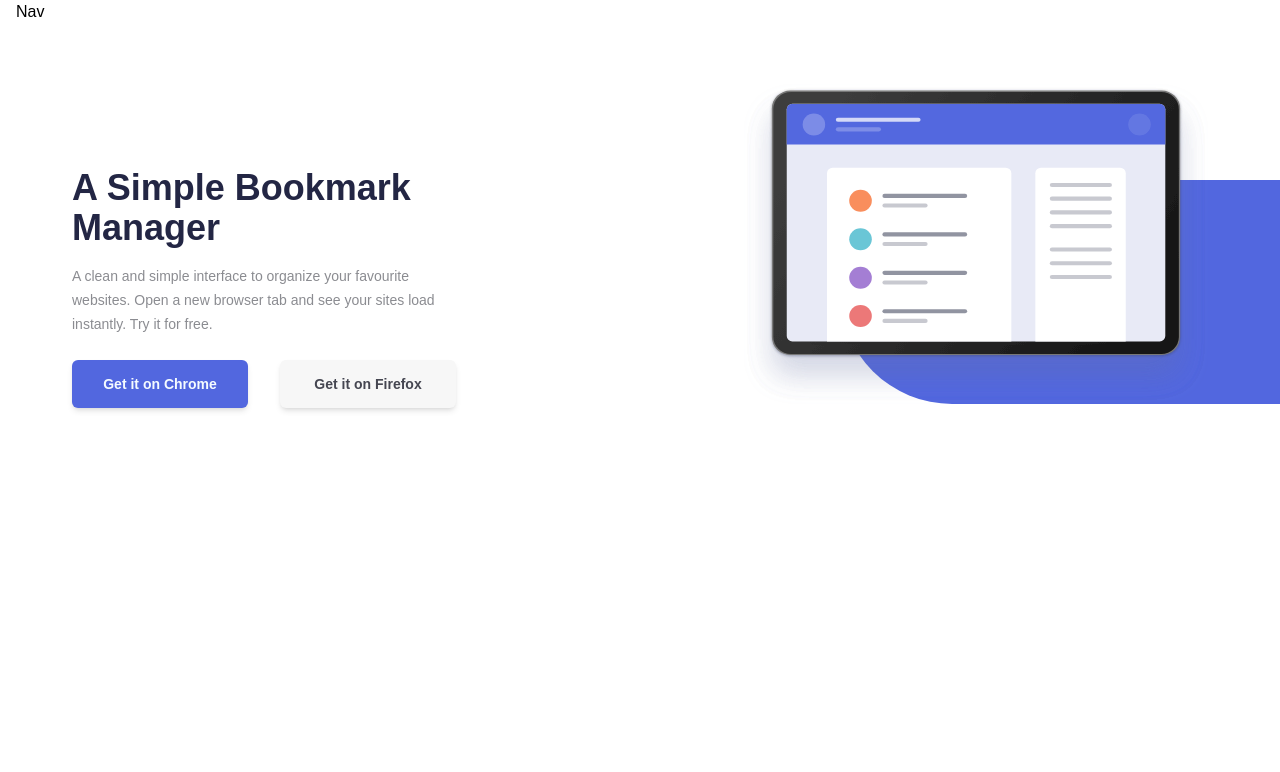
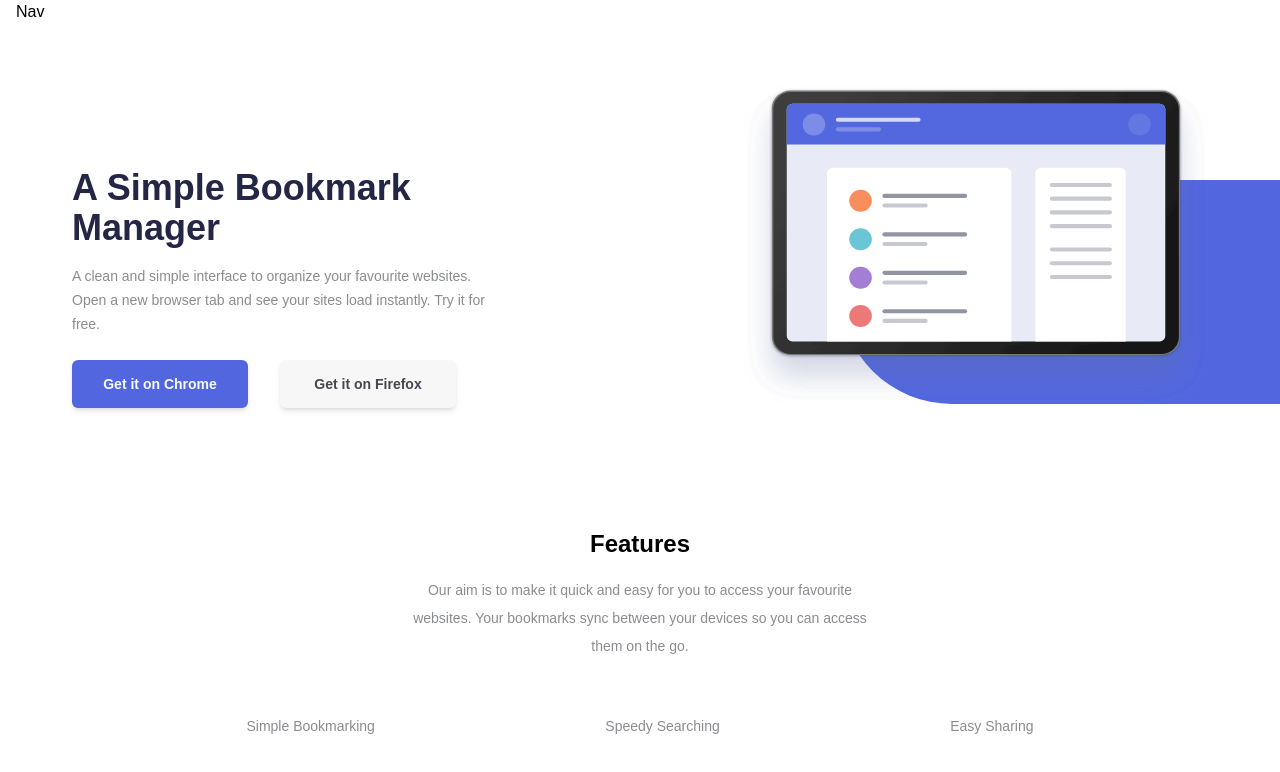
Before and after one commit to ForJessicaSake/Bookmark-Landing-Page, a React (Create React App) app: page / in a window 1280 px wide. Shown: the top 772 px of the page. Built offline with nearby package versions, Linux system fonts and the light colour scheme.

Commit message:
feat:completed the user interface for the feature section

```diff
--- a/src/App.tsx
+++ b/src/App.tsx
@@ -1,3 +1,4 @@
+import Features from "./Components/Features";
 import Hero from "./Components/Hero";
 import Navbar from "./Components/Navbar";
 
@@ -7,6 +8,7 @@ function App() {
       <header className="App-header overflow-x-hidden font-font px-4">
      <Navbar/>
      <Hero/>
+     <Features/>
       </header>
     </div>
   );
--- /dev/null
+++ b/src/Components/Features.tsx
@@ -0,0 +1,21 @@
+const Features: React.FC = () => {
+  return (
+    <main className="flex flex-col justify-center items-center pt-24">
+      <h1 className="text-2xl font-bold py-4">Features</h1>
+      <p className="text-sm text-text text-center w-80 leading-7 font-medium lg:w-wth">
+        Our aim is to make it quick and easy for you to access your favourite
+        websites. Your bookmarks sync between your devices so you can access
+        them on the go.
+      </p>
+      <aside className="py-10 w-full text-center text-text font-medium text-sm ">
+      <ul className="lg:flex lg:justify-evenly cursor-pointer lg:pb-4 lg:w-full">
+        <li className="border-y-2 lg:border-y-0 border-Gray py-4">Simple Bookmarking</li>
+        <li className="py-4">Speedy Searching</li>
+        <li className="border-y-2 lg:border-y-0 border-Gray py-4">Easy Sharing</li>        </ul>
+      </aside>
+
+    </main>
+  );
+};
+
+export default Features;
--- a/src/Components/Hero.tsx
+++ b/src/Components/Hero.tsx
@@ -14,11 +14,11 @@ const Hero: React.FC = () => {
         />
       </section>
 
-      <section className="flex flex-col items-center justify-center mt-4 text-center lg:text-start">
+      <section className="flex flex-col items-center justify-center mt-4 text-center lg:text-start lg:items-start">
         <h1 className="text-4xl font-bold w-96 text-Heading leading-relaxed lg:leading-10">
           A Simple Bookmark Manager
         </h1>
-        <p className="w-96 py-8 lg:py-4 text-lg text-text leading-7 lg:text-sm lg:leading-6">
+        <p className="w-72 lg:w-width py-8 font-medium lg:py-4 text-sm text-text leading-7 lg:text-sm lg:leading-6">
           A clean and simple interface to organize your favourite websites. Open
           a new browser tab and see your sites load instantly. Try it for free.
         </p>
--- a/tailwind.config.js
+++ b/tailwind.config.js
@@ -16,6 +16,7 @@ module.exports = {
     width: {
       wd: "21rem",
       wth: "29rem",
+      width: "27rem",
       wdd: "32rem",
   },
   height: {
```
